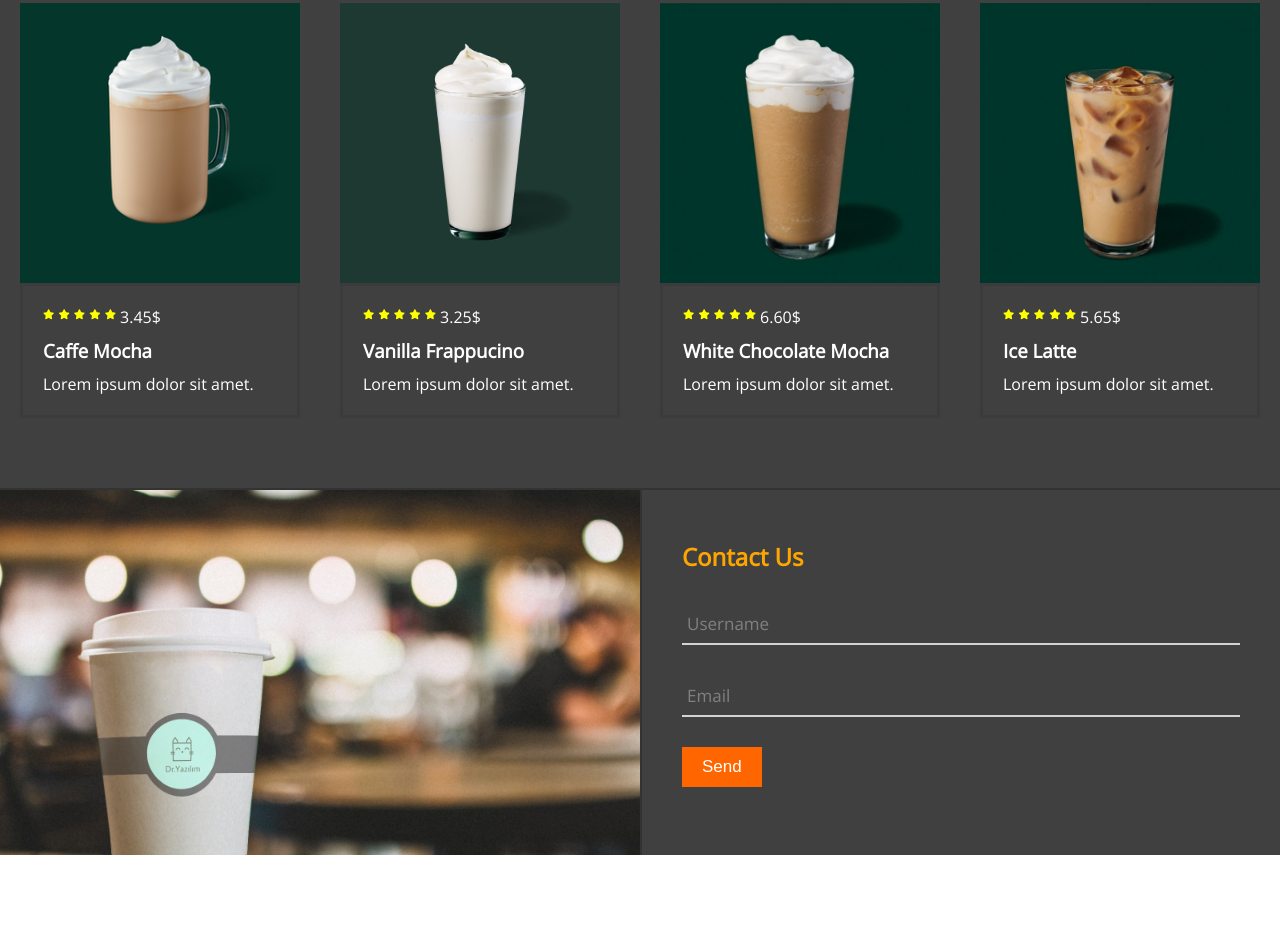
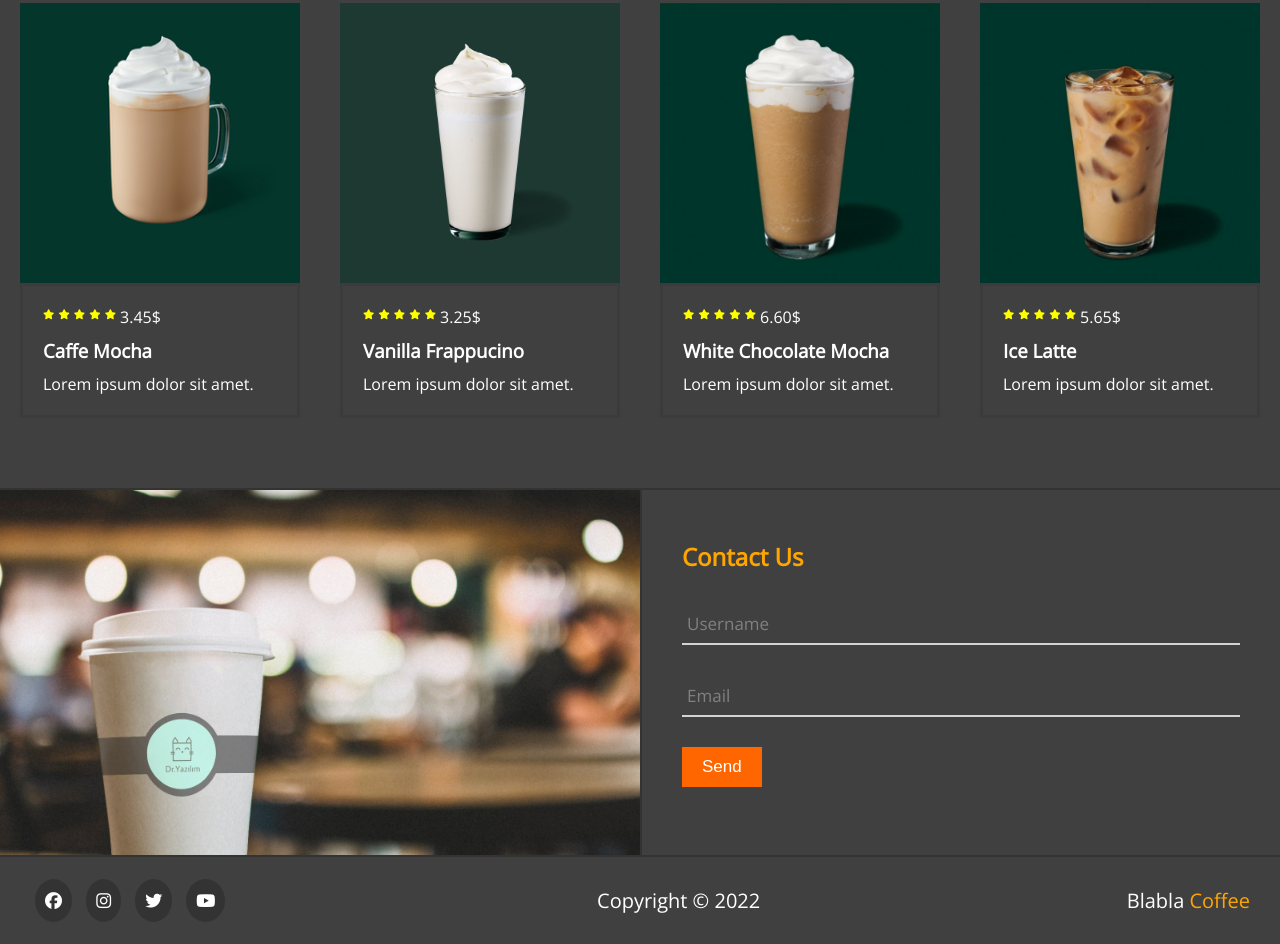
Before and after one commit to Sectarmus/WebDeveloping, a plain HTML site: page index.html in a window 1280 px wide. Shown: the part 1926-2870 px from the top of the page. Before the commit the page ends 2786 px from the top, so only its background shows below. Drawn offline with nearby package versions, Linux system fonts and the light colour scheme.

Commit message:
footer completed

```diff
--- a/index.html
+++ b/index.html
@@ -210,7 +210,7 @@
         </div>
     </div>
 
-    <div class="contact">
+    <div class="contact" id="contact">
         <div class="contact-box">
             <div class="contact-image">
                 <img src="img/bg-image.jpeg" alt="">
@@ -235,5 +235,22 @@
             </div>
         </div>
     </div>
+
+    <div class="footer">
+        <div class="footer-box">
+            <div class="social-media">
+                <a href="#"><i class="fa-brands fa-facebook"></i></a>
+                <a href="#"><i class="fa-brands fa-instagram"></i></a>
+                <a href="#"><i class="fa-brands fa-twitter"></i></a>
+                <a href="#"><i class="fa-brands fa-youtube"></i></a>
+            </div>
+            <div class="copyright">
+                <label>Copyright &copy; 2022</label>
+            </div>
+            <div class="brand">
+                <label>Blabla <span>Coffee</span></label>
+            </div>
+        </div>
+    </div>
 </body>
 </html>
--- a/style.css
+++ b/style.css
@@ -330,3 +330,45 @@ form .form-content input:valid~span::before{
 }
 
 /* footer */
+
+.footer{
+    background-color: #404040;
+    border-top: 2px solid #333333;
+}
+
+.footer .footer-box{
+    padding: 30px;
+    display: flex;
+    align-items: center;
+    justify-content: space-between;
+}
+
+.footer .footer-box .social-media a{
+    color: white;
+    background-color: #333333;
+    border-radius: 50%;
+    font-size: 17px;
+    padding: 10px;
+    margin: 5px;
+}
+
+.footer .footer-box .social-media a:hover{
+    opacity: .7;
+    transition: .5s all ease-in-out;
+}
+
+.footer .footer-box .copyright{
+    color: white;
+    font-size: 20px;
+}
+
+.footer .footer-box .brand{
+    color: white;
+    font-size: 20px;
+}
+
+.footer .footer-box .brand span{
+    color: orange;
+}
+
+/*Responsive*/
```
